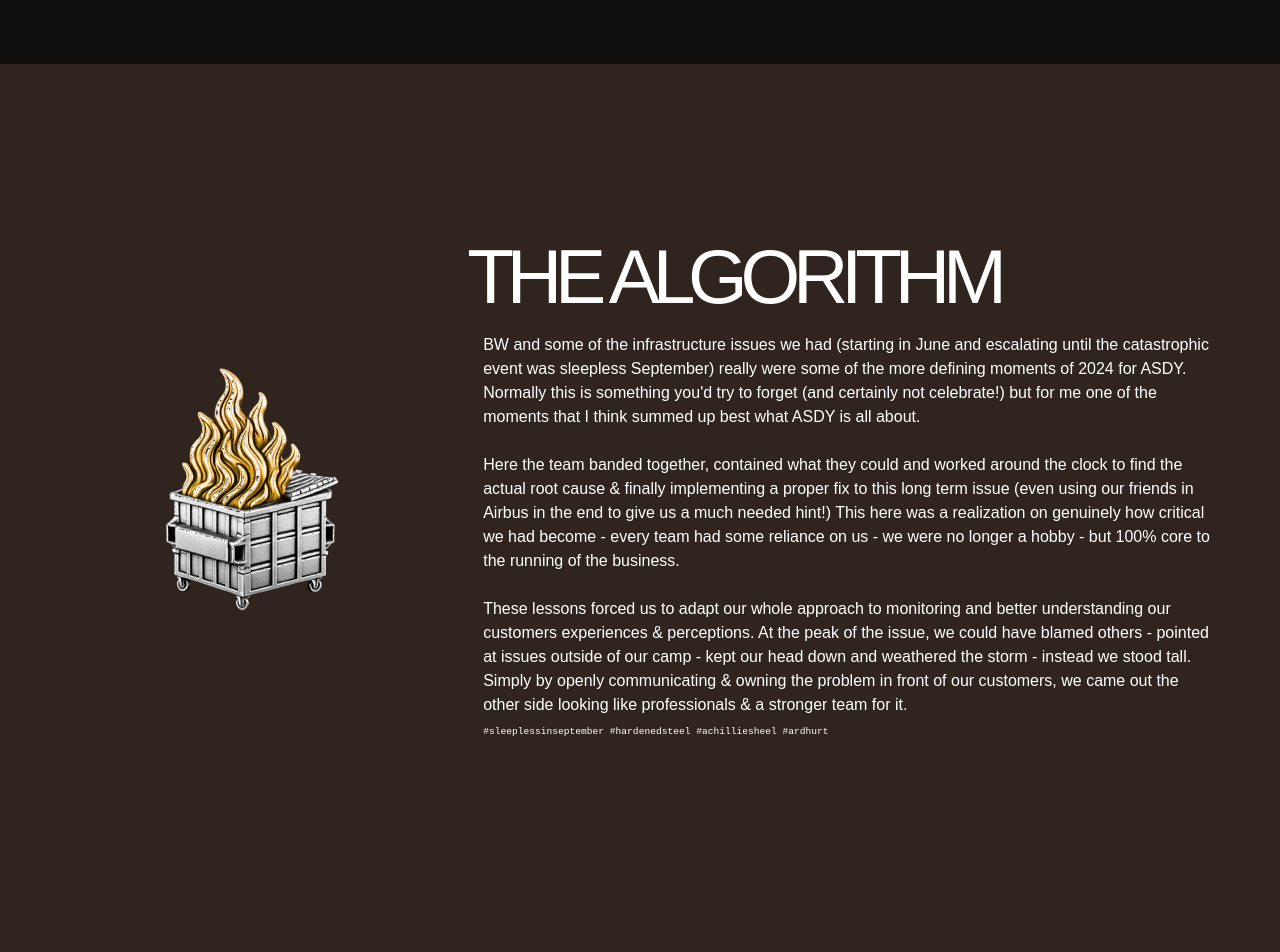
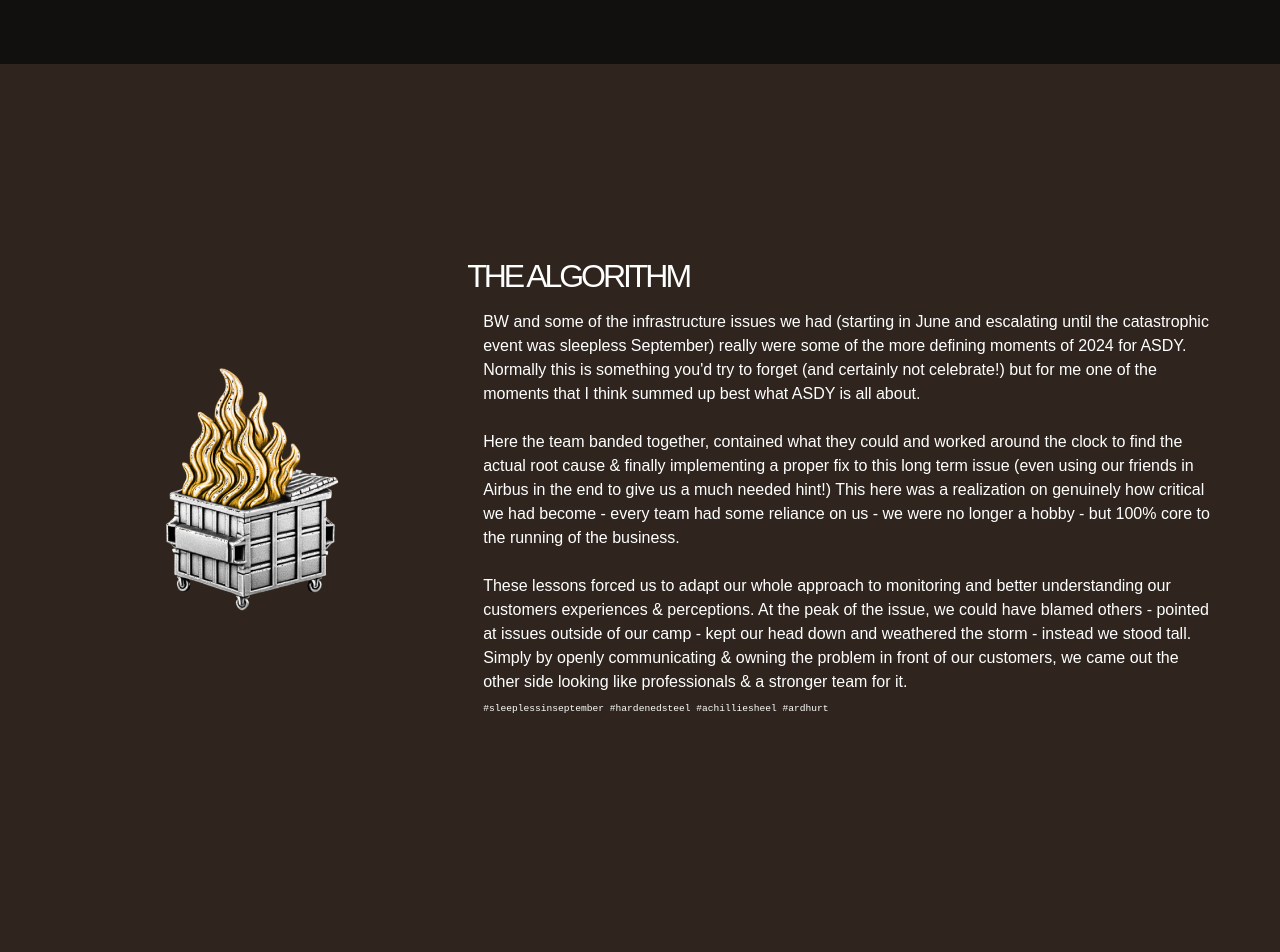
Before and after one commit to clintjb/clintjb.github.io, a Jekyll site: the page year/2024_alt/index.html, which Jekyll copies as it is, in a window 1280 px wide. Shown: the part 1557-2509 px from the top of the page. Built offline with Jekyll 4.4.1, drawn with Linux system fonts in a browser that asks for light colours; some web fonts are replaced; grey boxes are pictures that could not be loaded.

Commit message:
Update base.css

```diff
--- a/year/2024_alt/css/base.css
+++ b/year/2024_alt/css/base.css
@@ -300,6 +300,14 @@
 	font-variation-settings: "slnt" 0, "wdth" 100, "wght" 500, "INKT" 100;
 }
 
+.text-medium {
+	font-size: clamp(1.5rem,1vw,1rem);
+	max-width: 900px;
+	margin: 0 0 0.85em 0;
+	line-height: 1.2;
+	font-variation-settings: "slnt" 0, "wdth" 100, "wght" 500;
+}
+
 .content--sticky {
 	width: 100vw;
 	position: sticky;
@@ -347,7 +355,7 @@
 }
 
 .content--card .content__title {
-	font-size: clamp(1.5rem,4vw,3.5rem);
+	font-size: clamp(1.5rem,1vw,3.5rem);
 }
 
 .content--card .content__title i {
@@ -392,7 +400,7 @@
 	text-transform: uppercase;
 	line-height: 1;
 	font-weight: normal;
-	font-size: clamp(2rem,6vw,5rem);
+	font-size: clamp(2rem,1vw,5rem);
 	margin: 0;
 	font-variation-settings: "slnt" 0, "wdth" 400, "wght" 900;
 }
```
